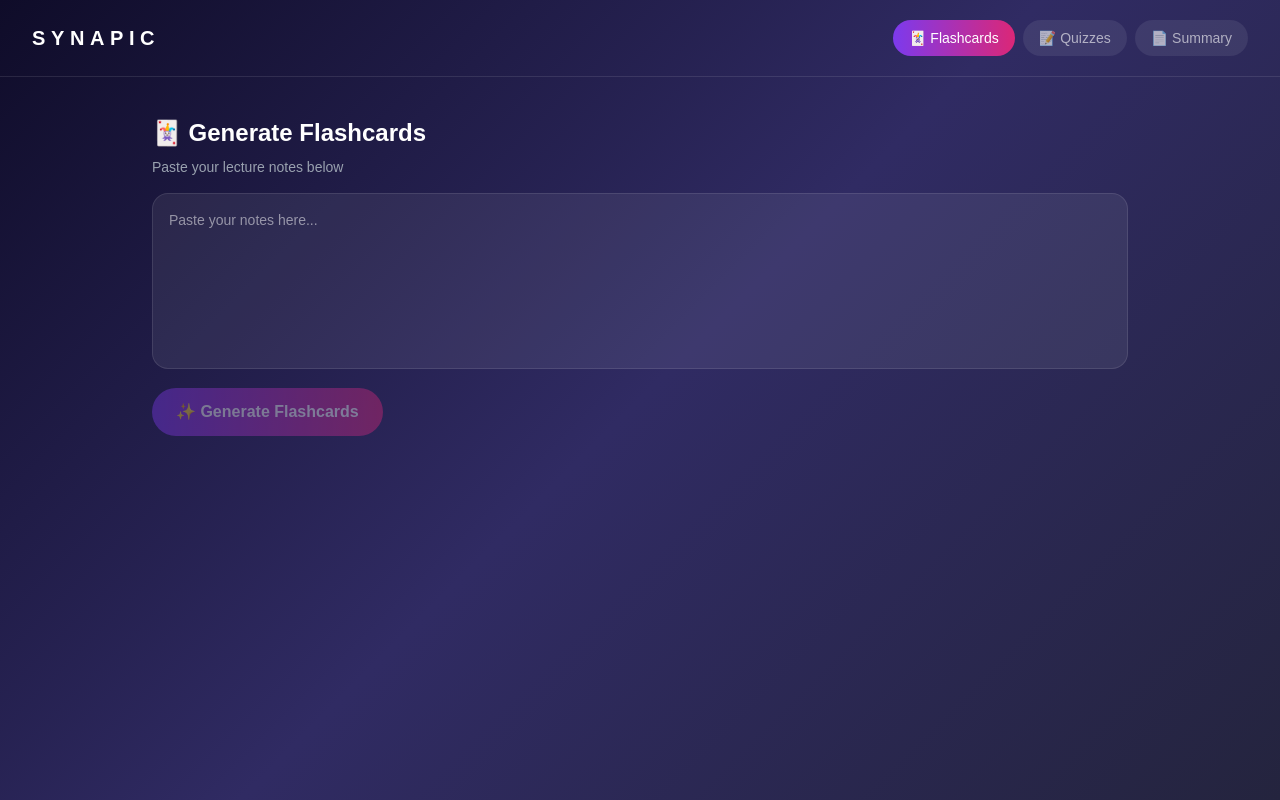
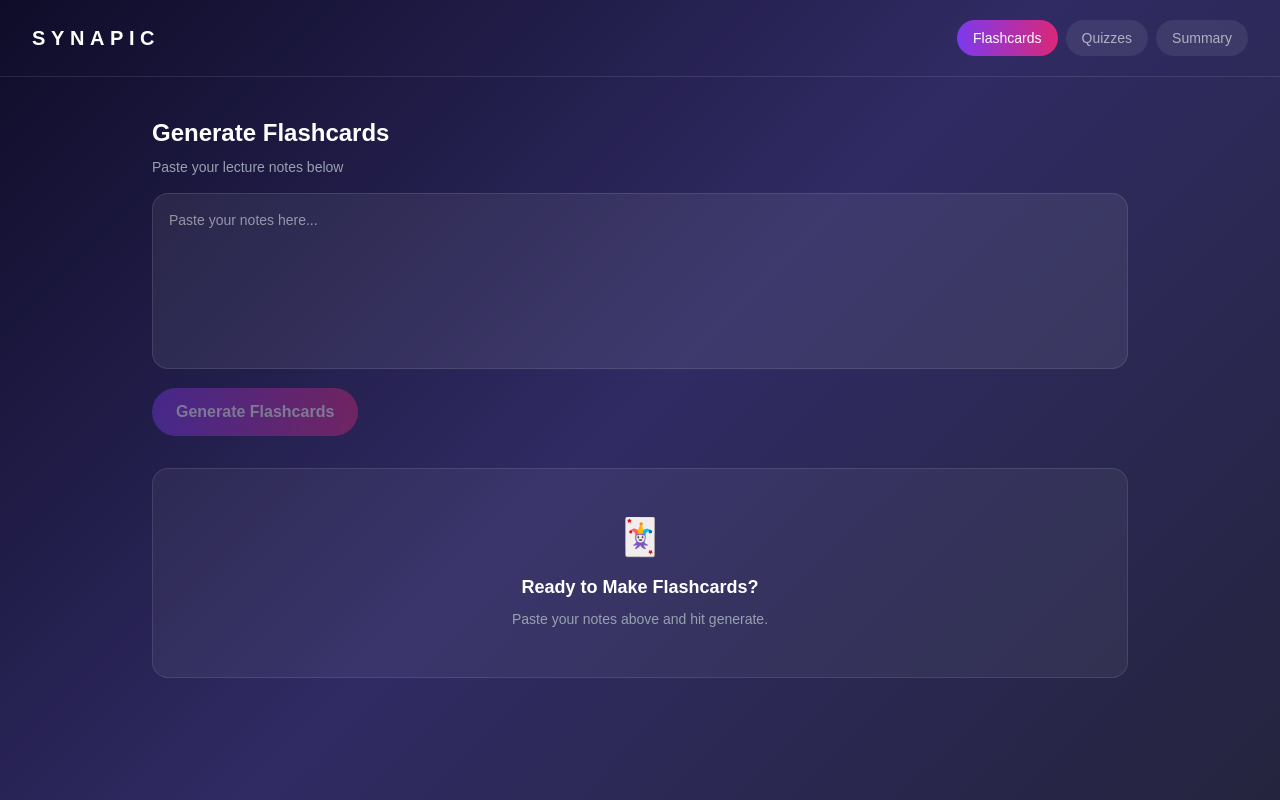
Before and after one commit to PlasmaAxe/Synapic---Your-AI-Study-Assistant, a React (Vite) app in the folder frontend/: page / in a window 1280 px wide. Both pictures are taken after a click on the button "Get Started". Built offline with nearby package versions, Linux system fonts and the light colour scheme.

Commit message:
updated frontend: flashcards, quizzes, summaries features are now worrking fully

```diff
--- a/frontend/src/App.jsx
+++ b/frontend/src/App.jsx
@@ -1,13 +1,12 @@
 import { useState, useEffect } from 'react'
 import axios from 'axios'
 
-// ── Landing Page ──────────────────────────────────────────────
 function Landing({ onEnter }) {
   return (
-    <div className="min-h-screen flex flex-col" style={{
-      background: 'linear-gradient(135deg, #0f0c29, #302b63, #24243e)'
-    }}>
-      {/* Nav */}
+    <div
+      className="min-h-screen flex flex-col"
+      style={{ background: 'linear-gradient(135deg, #0f0c29, #302b63, #24243e)' }}
+    >
       <nav className="flex items-center justify-between px-10 py-6">
         <span className="text-white font-bold text-xl tracking-[0.28em] uppercase">Synapic</span>
         <button
@@ -18,14 +17,20 @@ function Landing({ onEnter }) {
         </button>
       </nav>
 
-      {/* Hero */}
       <div className="flex-1 flex flex-col items-center justify-center text-center px-6">
         <div className="mb-6 inline-block px-4 py-1 rounded-full border border-purple-400/40 text-purple-300 text-xs tracking-widest uppercase">
           AI-Powered Study Tools
         </div>
         <h1 className="text-6xl font-black text-white mb-4 leading-tight">
-          Study Smarter.<br />
-          <span style={{ background: 'linear-gradient(90deg, #a78bfa, #f472b6)', WebkitBackgroundClip: 'text', WebkitTextFillColor: 'transparent' }}>
+          Study Smarter.
+          <br />
+          <span
+            style={{
+              background: 'linear-gradient(90deg, #a78bfa, #f472b6)',
+              WebkitBackgroundClip: 'text',
+              WebkitTextFillColor: 'transparent',
+            }}
+          >
             Not Harder.
           </span>
         </h1>
@@ -36,11 +41,10 @@ function Landing({ onEnter }) {
           Paste your lecture notes and instantly get flashcards, quizzes, and summaries powered by AI.
         </p>
 
-        {/* Feature Pills */}
         <div className="flex gap-3 mb-10 flex-wrap justify-center">
-          {['✦ Flashcards', '✦ Quizzes', '✦ Summaries'].map(f => (
-            <span key={f} className="px-4 py-2 rounded-full bg-white/10 text-white text-sm border border-white/20">
-              {f}
+          {['Flashcards', 'Quizzes', 'Summaries'].map(feature => (
+            <span key={feature} className="px-4 py-2 rounded-full bg-white/10 text-white text-sm border border-white/20">
+              {feature}
             </span>
           ))}
         </div>
@@ -50,20 +54,19 @@ function Landing({ onEnter }) {
           className="px-8 py-4 rounded-full text-white font-semibold text-lg transition-all hover:scale-105 hover:shadow-lg"
           style={{ background: 'linear-gradient(90deg, #7c3aed, #db2777)' }}
         >
-          Start Studying Free →
+          Start Studying Free
         </button>
       </div>
 
-      {/* Bottom wave decoration */}
-      <div className="h-32 w-full" style={{
-        background: 'linear-gradient(to top, rgba(124,58,237,0.15), transparent)'
-      }}/>
+      <div
+        className="h-32 w-full"
+        style={{ background: 'linear-gradient(to top, rgba(124,58,237,0.15), transparent)' }}
+      />
     </div>
   )
 }
 
-// ── Toast ─────────────────────────────────────────────────────
-function Toast({ message, onClose }) { //sends a popup message at the bottom right of the screen for 3 seconds
+function Toast({ message, onClose }) {
   useEffect(() => {
     const t = setTimeout(onClose, 3000)
     return () => clearTimeout(t)
@@ -76,32 +79,33 @@ function Toast({ message, onClose }) { //sends a popup message at the bottom rig
   )
 }
 
-// ── Skeleton Card ─────────────────────────────────────────────
 function SkeletonCard() {
   return (
     <div className="rounded-2xl p-6 min-h-32 animate-pulse" style={{ background: 'rgba(255,255,255,0.05)' }}>
-      <div className="h-3 w-16 rounded mb-4" style={{ background: 'rgba(255,255,255,0.1)' }}/>
-      <div className="h-4 w-full rounded mb-2" style={{ background: 'rgba(255,255,255,0.1)' }}/>
-      <div className="h-4 w-3/4 rounded" style={{ background: 'rgba(255,255,255,0.1)' }}/>
+      <div className="h-3 w-16 rounded mb-4" style={{ background: 'rgba(255,255,255,0.1)' }} />
+      <div className="h-4 w-full rounded mb-2" style={{ background: 'rgba(255,255,255,0.1)' }} />
+      <div className="h-4 w-3/4 rounded" style={{ background: 'rgba(255,255,255,0.1)' }} />
     </div>
   )
 }
 
-// ── Main App ──────────────────────────────────────────────────
-export default function App() { //this is the main app component that handles the flashcard generation and display logic
+export default function App() {
   const [page, setPage] = useState('landing')
-  const [tab, setTab] = useState('flashcards') //this basicallay keep notes of things
+  const [tab, setTab] = useState('flashcards')
   const [notes, setNotes] = useState('')
   const [flashcards, setFlashcards] = useState([])
+  const [quiz, setQuiz] = useState(null)
+  const [quizAnswers, setQuizAnswers] = useState({})
+  const [quizSubmitted, setQuizSubmitted] = useState(false)
+  const [summary, setSummary] = useState(null)
   const [loading, setLoading] = useState(false)
   const [flipped, setFlipped] = useState({})
   const [currentCard, setCurrentCard] = useState(0)
   const [studyMode, setStudyMode] = useState('grid')
   const [toast, setToast] = useState(null)
 
-  // Keyboard shortcuts
   useEffect(() => {
-    const handler = (e) => {
+    const handler = e => {
       if (flashcards.length === 0 || studyMode !== 'study') return
       if (e.key === 'ArrowRight') setCurrentCard(i => Math.min(i + 1, flashcards.length - 1))
       if (e.key === 'ArrowLeft') setCurrentCard(i => Math.max(i - 1, 0))
@@ -110,35 +114,50 @@ export default function App() { //this is the main app component that handles th
         setFlipped(prev => ({ ...prev, [currentCard]: !prev[currentCard] }))
       }
     }
+
     window.addEventListener('keydown', handler)
     return () => window.removeEventListener('keydown', handler)
   }, [flashcards, studyMode, currentCard])
 
   const generate = async () => {
     if (!notes.trim()) return
+
     setLoading(true)
     setFlashcards([])
+    setQuiz(null)
+    setSummary(null)
     setFlipped({})
     setCurrentCard(0)
+    setQuizAnswers({})
+    setQuizSubmitted(false)
+
     try {
+      if (tab === 'flashcards') {
         const res = await axios.post('http://localhost:8000/generate-flashcards', { text: notes })
         setFlashcards(res.data.flashcards)
-      setToast(`✨ ${res.data.flashcards.length} flashcards generated!`)
+        setToast(`Generated ${res.data.flashcards.length} flashcards`)
+      } else if (tab === 'quizzes') {
+        const res = await axios.post('http://localhost:8000/generate-quiz', { text: notes })
+        setQuiz(res.data.quiz)
+        setToast(`Generated ${res.data.quiz.length} questions`)
+      } else if (tab === 'summary') {
+        const res = await axios.post('http://localhost:8000/generate-summary', { text: notes })
+        setSummary(res.data)
+        setToast('Summary generated')
+      }
     } catch {
-      setToast('❌ Something went wrong. Is the backend running?')
+      setToast('Something went wrong. Is the backend running?')
     }
+
     setLoading(false)
   }
 
   if (page === 'landing') return <Landing onEnter={() => setPage('app')} />
 
   return (
-    <div className="min-h-screen text-white" style={{
-      background: 'linear-gradient(135deg, #0f0c29, #302b63, #24243e)'
-    }}>
+    <div className="min-h-screen text-white" style={{ background: 'linear-gradient(135deg, #0f0c29, #302b63, #24243e)' }}>
       {toast && <Toast message={toast} onClose={() => setToast(null)} />}
 
-      {/* Nav */}
       <nav className="flex items-center justify-between px-8 py-5 border-b border-white/10">
         <button onClick={() => setPage('landing')} className="text-white font-bold text-xl tracking-[0.28em] uppercase">
           Synapic
@@ -149,23 +168,22 @@ export default function App() { //this is the main app component that handles th
               key={t}
               onClick={() => setTab(t)}
               className="px-4 py-2 rounded-full text-sm font-medium capitalize transition-all"
-              style={tab === t
+              style={
+                tab === t
                   ? { background: 'linear-gradient(90deg, #7c3aed, #db2777)', color: 'white' }
                   : { background: 'rgba(255,255,255,0.08)', color: 'rgba(255,255,255,0.6)' }
               }
             >
-              {t === 'flashcards' ? '🃏 Flashcards' : t === 'quizzes' ? '📝 Quizzes' : '📄 Summary'}
+              {t === 'flashcards' ? 'Flashcards' : t === 'quizzes' ? 'Quizzes' : 'Summary'}
             </button>
           ))}
         </div>
       </nav>
 
       <div className="max-w-5xl mx-auto px-6 py-10">
-
-        {/* Notes Input */}
         <div className="mb-8">
           <h2 className="text-2xl font-bold mb-2">
-            {tab === 'flashcards' ? '🃏 Generate Flashcards' : tab === 'quizzes' ? '📝 Generate Quiz' : '📄 Summarise Notes'}
+            {tab === 'flashcards' ? 'Generate Flashcards' : tab === 'quizzes' ? 'Generate Quiz' : 'Summarise Notes'}
           </h2>
           <p className="text-gray-400 text-sm mb-4">Paste your lecture notes below</p>
           <textarea
@@ -181,69 +199,189 @@ export default function App() { //this is the main app component that handles th
             className="mt-3 px-6 py-3 rounded-full font-semibold text-white transition-all hover:scale-105 disabled:opacity-40 disabled:cursor-not-allowed disabled:hover:scale-100"
             style={{ background: 'linear-gradient(90deg, #7c3aed, #db2777)' }}
           >
-            {loading ? 'Generating...' : tab === 'flashcards' ? '✨ Generate Flashcards' : tab === 'quizzes' ? '✨ Generate Quiz' : '✨ Summarise'}
+            {loading ? 'Generating...' : tab === 'flashcards' ? 'Generate Flashcards' : tab === 'quizzes' ? 'Generate Quiz' : 'Summarise'}
           </button>
         </div>
 
-        {/* Coming Soon for Quizzes and Summary */}
-        {tab !== 'flashcards' && (
-          <div className="rounded-2xl p-12 text-center" style={{ background: 'rgba(255,255,255,0.05)', border: '1px solid rgba(255,255,255,0.1)' }}>
-            <p className="text-4xl mb-4">{tab === 'quizzes' ? '📝' : '📄'}</p>
-            <p className="text-white font-semibold text-lg mb-2">{tab === 'quizzes' ? 'Quizzes' : 'Summaries'} Coming Soon</p>
-            <p className="text-gray-400 text-sm">This feature is currently being built. Check back soon!</p>
+        {tab === 'quizzes' && !loading && quiz && (
+          <div className="space-y-6">
+            <div className="flex items-center justify-between">
+              <p className="text-gray-400 text-sm">{quiz.length} questions</p>
+              {quizSubmitted && (
+                <p className="text-sm font-semibold" style={{ color: '#a78bfa' }}>
+                  Score: {Object.entries(quizAnswers).filter(([i, ans]) => ans === quiz[i].correct).length} / {quiz.length}
+                </p>
+              )}
+            </div>
+
+            {quiz.map((q, i) => (
+              <div
+                key={i}
+                className="rounded-2xl p-6"
+                style={{ background: 'rgba(255,255,255,0.06)', border: '1px solid rgba(255,255,255,0.1)' }}
+              >
+                <p className="text-white font-medium mb-4">{i + 1}. {q.question}</p>
+                <div className="space-y-2">
+                  {q.options.map(opt => {
+                    const selected = quizAnswers[i] === opt.label
+                    const isCorrect = opt.label === q.correct
+                    let bg = 'rgba(255,255,255,0.05)'
+                    let border = 'rgba(255,255,255,0.1)'
+
+                    if (quizSubmitted && isCorrect) {
+                      bg = 'rgba(34,197,94,0.2)'
+                      border = '#22c55e'
+                    }
+
+                    if (quizSubmitted && selected && !isCorrect) {
+                      bg = 'rgba(239,68,68,0.2)'
+                      border = '#ef4444'
+                    }
+
+                    if (!quizSubmitted && selected) {
+                      bg = 'rgba(124,58,237,0.3)'
+                      border = '#7c3aed'
+                    }
+
+                    return (
+                      <button
+                        key={opt.label}
+                        onClick={() => !quizSubmitted && setQuizAnswers(prev => ({ ...prev, [i]: opt.label }))}
+                        className="w-full text-left px-4 py-3 rounded-xl text-sm text-white transition-all"
+                        style={{ background: bg, border: `1px solid ${border}` }}
+                      >
+                        <span className="font-bold mr-2">{opt.label}.</span>
+                        {opt.text}
+                      </button>
+                    )
+                  })}
+                </div>
+                {quizSubmitted && (
+                  <p className="text-xs mt-3" style={{ color: 'rgba(255,255,255,0.5)' }}>
+                    {q.explanation}
+                  </p>
+                )}
+              </div>
+            ))}
+
+            {!quizSubmitted && (
+              <button
+                onClick={() => setQuizSubmitted(true)}
+                disabled={Object.keys(quizAnswers).length < quiz.length}
+                className="px-6 py-3 rounded-full font-semibold text-white transition-all hover:scale-105 disabled:opacity-40"
+                style={{ background: 'linear-gradient(90deg, #7c3aed, #db2777)' }}
+              >
+                Submit Quiz
+              </button>
+            )}
           </div>
         )}
 
-        {/* Flashcard Results */}
+        {tab === 'summary' && !loading && summary && (
+          <div
+            className="rounded-2xl p-8 space-y-6"
+            style={{ background: 'rgba(255,255,255,0.06)', border: '1px solid rgba(255,255,255,0.1)' }}
+          >
+            <div>
+              <p className="text-xs uppercase tracking-widest mb-2" style={{ color: 'rgba(255,255,255,0.4)' }}>
+                Summary
+              </p>
+              <h3 className="text-2xl font-bold text-white">{summary.title}</h3>
+            </div>
+
+            <div>
+              <p className="text-sm font-semibold mb-2" style={{ color: '#a78bfa' }}>Overview</p>
+              <p className="text-sm text-gray-200 leading-relaxed">{summary.overview}</p>
+            </div>
+
+            <div>
+              <p className="text-sm font-semibold mb-3" style={{ color: '#a78bfa' }}>Key Points</p>
+              <div className="space-y-3">
+                {summary.key_points.map((point, i) => (
+                  <div
+                    key={i}
+                    className="rounded-xl px-4 py-3 text-sm text-gray-100"
+                    style={{ background: 'rgba(255,255,255,0.05)', border: '1px solid rgba(255,255,255,0.08)' }}
+                  >
+                    {point}
+                  </div>
+                ))}
+              </div>
+            </div>
+
+            <div>
+              <p className="text-sm font-semibold mb-2" style={{ color: '#a78bfa' }}>Conclusion</p>
+              <p className="text-sm text-gray-200 leading-relaxed">{summary.conclusion}</p>
+            </div>
+          </div>
+        )}
+        {/* Coming Soon placeholder when no results yet */}
+        {tab !== 'flashcards' && !loading && !quiz && !summary && (
+          <div className="rounded-2xl p-12 text-center"
+            style={{ background: 'rgba(255,255,255,0.05)', border: '1px solid rgba(255,255,255,0.1)' }}>
+            <p className="text-4xl mb-4">{tab === 'quizzes' ? '📝' : '📄'}</p>
+            <p className="text-white font-semibold text-lg mb-2">
+              {tab === 'quizzes' ? 'Ready to Quiz Yourself?' : 'Ready to Summarise?'}
+            </p>
+            <p className="text-gray-400 text-sm">Paste your notes above and hit generate.</p>
+        </div>
+         )}
+
+         {/* Flashcards placeholder when no results yet */}
+        {tab === 'flashcards' && !loading && flashcards.length === 0 && (
+          <div className="rounded-2xl p-12 text-center"
+            style={{ background: 'rgba(255,255,255,0.05)', border: '1px solid rgba(255,255,255,0.1)' }}>
+
+            <p className="text-4xl mb-4">🃏</p>
+            <p className="text-white font-semibold text-lg mb-2">Ready to Make Flashcards?</p>
+            <p className="text-gray-400 text-sm">Paste your notes above and hit generate.</p>
+         </div>
+        )}
+
+
         {tab === 'flashcards' && (
           <div>
-            {/* Loading Skeletons */}
             {loading && (
               <div className="grid grid-cols-1 md:grid-cols-2 lg:grid-cols-3 gap-4">
                 {[...Array(6)].map((_, i) => <SkeletonCard key={i} />)}
               </div>
             )}
 
-            {/* Cards */}
             {!loading && flashcards.length > 0 && (
               <div>
-                {/* Mode Toggle + Progress */}
                 <div className="flex items-center justify-between mb-5">
                   <p className="text-gray-400 text-sm">{flashcards.length} cards generated</p>
                   <div className="flex gap-2">
-                    {['grid', 'study'].map(m => (
+                    {['grid', 'study'].map(mode => (
                       <button
-                        key={m}
-                        onClick={() => setStudyMode(m)}
+                        key={mode}
+                        onClick={() => setStudyMode(mode)}
                         className="px-4 py-2 rounded-full text-sm font-medium capitalize transition-all"
-                        style={studyMode === m
+                        style={
+                          studyMode === mode
                             ? { background: 'linear-gradient(90deg, #7c3aed, #db2777)', color: 'white' }
                             : { background: 'rgba(255,255,255,0.08)', color: 'rgba(255,255,255,0.6)' }
                         }
                       >
-                        {m === 'grid' ? '⊞ Grid' : '▶ Study'}
+                        {mode === 'grid' ? 'Grid' : 'Study'}
                       </button>
                     ))}
                   </div>
                 </div>
 
-                {/* Grid Mode */}
                 {studyMode === 'grid' && (
                   <div className="grid grid-cols-1 md:grid-cols-2 lg:grid-cols-3 gap-4">
                     {flashcards.map((card, i) => (
                       <div
                         key={i}
-                        onClick={() => setFlipped(p => ({ ...p, [i]: !p[i] }))}
+                        onClick={() => setFlipped(prev => ({ ...prev, [i]: !prev[i] }))}
                         className="rounded-2xl p-6 cursor-pointer min-h-36 flex flex-col justify-between transition-all hover:scale-105"
                         style={{
-                          background: flipped[i]
-                            ? 'linear-gradient(135deg, #7c3aed33, #db277733)'
-                            : 'rgba(255,255,255,0.06)',
-                          border: '1px solid rgba(255,255,255,0.1)'
+                          background: flipped[i] ? 'linear-gradient(135deg, #7c3aed33, #db277733)' : 'rgba(255,255,255,0.06)',
+                          border: '1px solid rgba(255,255,255,0.1)',
                         }}
                       >
-                        <p className="text-xs uppercase tracking-widest mb-3"
-                          style={{ color: flipped[i] ? '#f472b6' : 'rgba(255,255,255,0.4)' }}>
+                        <p className="text-xs uppercase tracking-widest mb-3" style={{ color: flipped[i] ? '#f472b6' : 'rgba(255,255,255,0.4)' }}>
                           {flipped[i] ? 'Answer' : 'Question'}
                         </p>
                         <p className="text-sm text-white leading-relaxed">
@@ -257,10 +395,8 @@ export default function App() { //this is the main app component that handles th
                   </div>
                 )}
 
-                {/* Study Mode */}
                 {studyMode === 'study' && (
                   <div className="flex flex-col items-center">
-                    {/* Progress Bar */}
                     <div className="w-full max-w-2xl mb-4">
                       <div className="flex justify-between text-xs text-gray-400 mb-1">
                         <span>Card {currentCard + 1} of {flashcards.length}</span>
@@ -271,54 +407,55 @@ export default function App() { //this is the main app component that handles th
                           className="h-1 rounded-full transition-all"
                           style={{
                             width: `${((currentCard + 1) / flashcards.length) * 100}%`,
-                            background: 'linear-gradient(90deg, #7c3aed, #db2777)'
+                            background: 'linear-gradient(90deg, #7c3aed, #db2777)',
                           }}
                         />
                       </div>
                     </div>
 
-                    {/* Card */}
                     <div
-                      onClick={() => setFlipped(p => ({ ...p, [currentCard]: !p[currentCard] }))}
+                      onClick={() => setFlipped(prev => ({ ...prev, [currentCard]: !prev[currentCard] }))}
                       className="w-full max-w-2xl rounded-3xl p-12 cursor-pointer min-h-64 flex flex-col items-center justify-center text-center transition-all hover:scale-102"
                       style={{
                         background: flipped[currentCard]
                           ? 'linear-gradient(135deg, #7c3aed33, #db277733)'
                           : 'rgba(255,255,255,0.06)',
-                        border: '1px solid rgba(255,255,255,0.12)'
+                        border: '1px solid rgba(255,255,255,0.12)',
                       }}
                     >
-                      <p className="text-xs uppercase tracking-widest mb-6"
-                        style={{ color: flipped[currentCard] ? '#f472b6' : 'rgba(255,255,255,0.4)' }}>
+                      <p className="text-xs uppercase tracking-widest mb-6" style={{ color: flipped[currentCard] ? '#f472b6' : 'rgba(255,255,255,0.4)' }}>
                         {flipped[currentCard] ? 'Answer' : 'Question'}
                       </p>
                       <p className="text-xl text-white leading-relaxed">
-                        {flipped[currentCard]
-                          ? flashcards[currentCard].answer
-                          : flashcards[currentCard].question}
+                        {flipped[currentCard] ? flashcards[currentCard].answer : flashcards[currentCard].question}
                       </p>
                       <p className="text-xs mt-8" style={{ color: 'rgba(255,255,255,0.2)' }}>
-                        Click to flip · Space to flip · ← → to navigate
+                        Click to flip. Space to flip. Use arrow keys to navigate.
                       </p>
                     </div>
 
-                    {/* Navigation */}
                     <div className="flex gap-4 mt-6">
                       <button
-                        onClick={() => { setFlipped({}); setCurrentCard(i => Math.max(i - 1, 0)) }}
+                        onClick={() => {
+                          setFlipped({})
+                          setCurrentCard(i => Math.max(i - 1, 0))
+                        }}
                         disabled={currentCard === 0}
                         className="px-6 py-3 rounded-full font-medium text-sm transition-all disabled:opacity-30"
                         style={{ background: 'rgba(255,255,255,0.08)', color: 'white' }}
                       >
-                        ← Previous
+                        Previous
                       </button>
                       <button
-                        onClick={() => { setFlipped({}); setCurrentCard(i => Math.min(i + 1, flashcards.length - 1)) }}
+                        onClick={() => {
+                          setFlipped({})
+                          setCurrentCard(i => Math.min(i + 1, flashcards.length - 1))
+                        }}
                         disabled={currentCard === flashcards.length - 1}
                         className="px-6 py-3 rounded-full font-medium text-sm transition-all disabled:opacity-30"
                         style={{ background: 'rgba(255,255,255,0.08)', color: 'white' }}
                       >
-                        Next →
+                        Next
                       </button>
                     </div>
                   </div>
```
Lines whose indentation alone changed are shown as unchanged.
